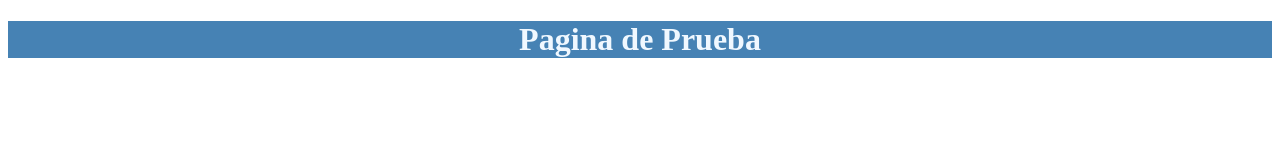
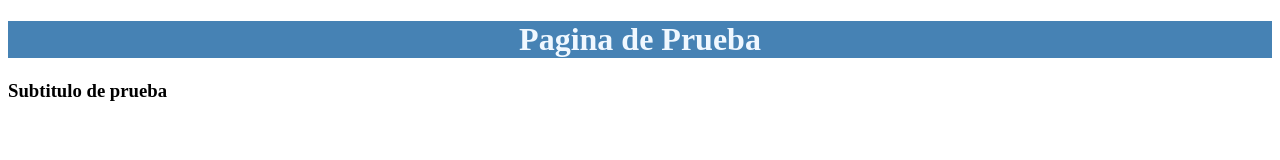
Before and after one commit to David-14-pixel/Practica, a plain HTML site: page index.html in a window 1280 px wide. Drawn offline with Linux system fonts and the light colour scheme.

Commit message:
subiendo cambios

```diff
--- a/index.html
+++ b/index.html
@@ -9,6 +9,7 @@
 </head>
 <body>
     <h1 id="h1">Pagina de Prueba</h1>
+    <h3>Subtitulo de prueba</h3>
     <script src="app.js"></script>
 </body>
 </html>
```
